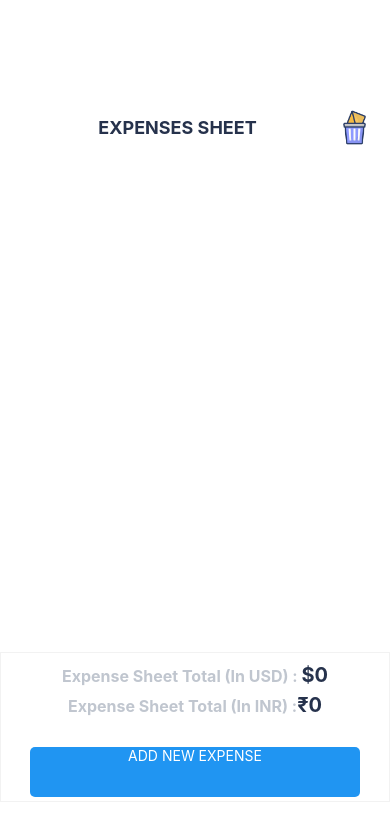
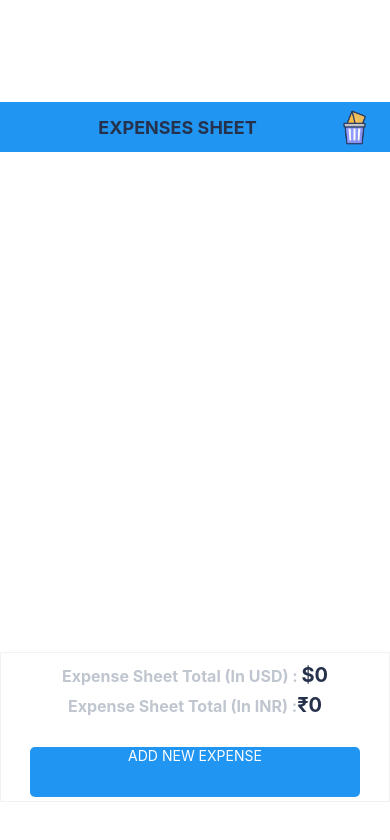
Before and after one commit to wxrhead/Expense-Tracker-App, a React Native app: screen / in a window 390 px wide. Shown: the top 840 px of the page. Built offline with nearby package versions, Linux system fonts and the light colour scheme.

Commit message:
Gave color styling to the heading

```diff
--- a/component/Heading.js
+++ b/component/Heading.js
@@ -10,7 +10,6 @@ export default class Heading extends React.Component {
         <TouchableOpacity
           onPress={() => {
             this.props.clearList();
-
           }}
         >
           <Image
@@ -33,6 +32,7 @@ const styles = StyleSheet.create({
     // borderColor : "#F2F2F2",
     height: 50,
     marginTop: 60,
+    backgroundColor : "#2095F2"
   },
   mainHeading: {
     fontWeight: "700",
```
